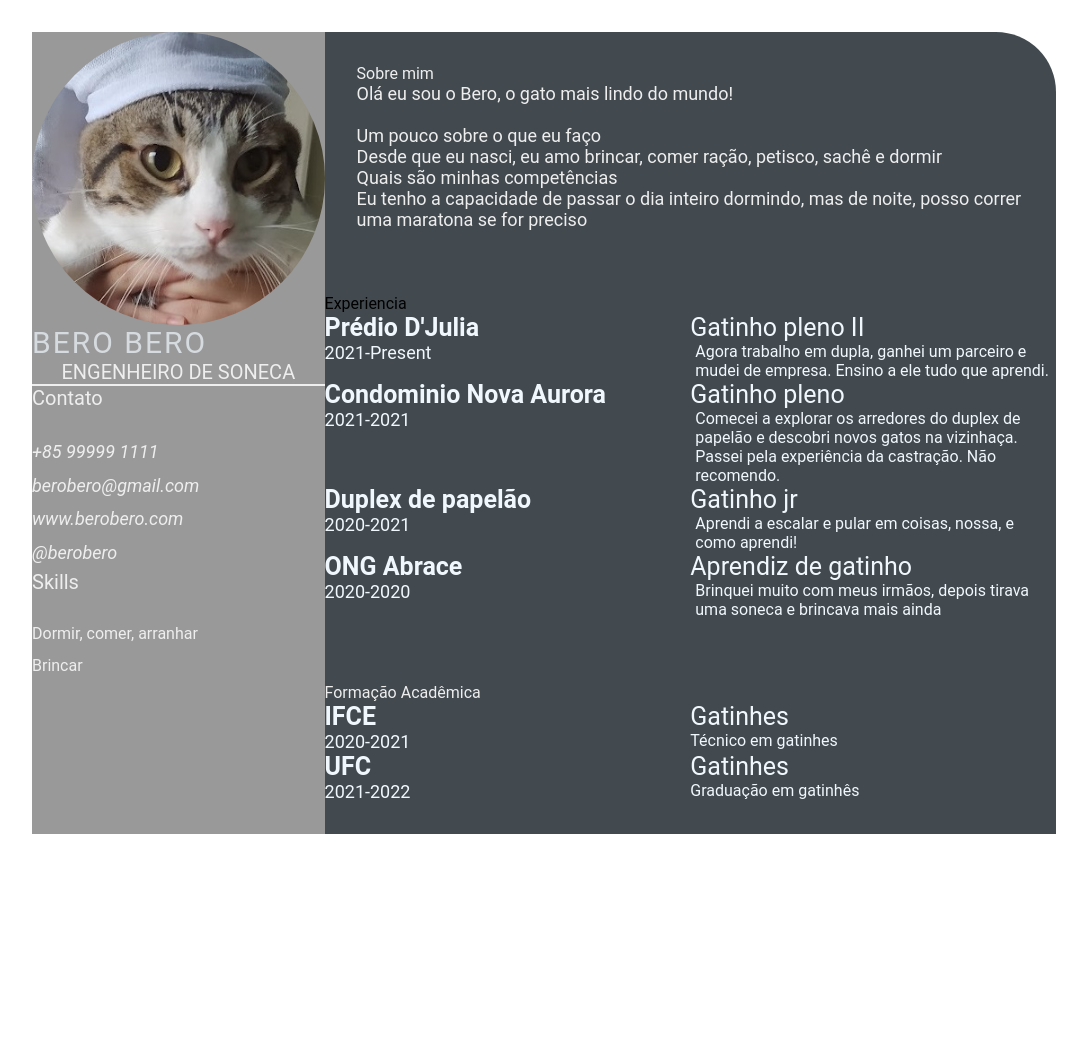
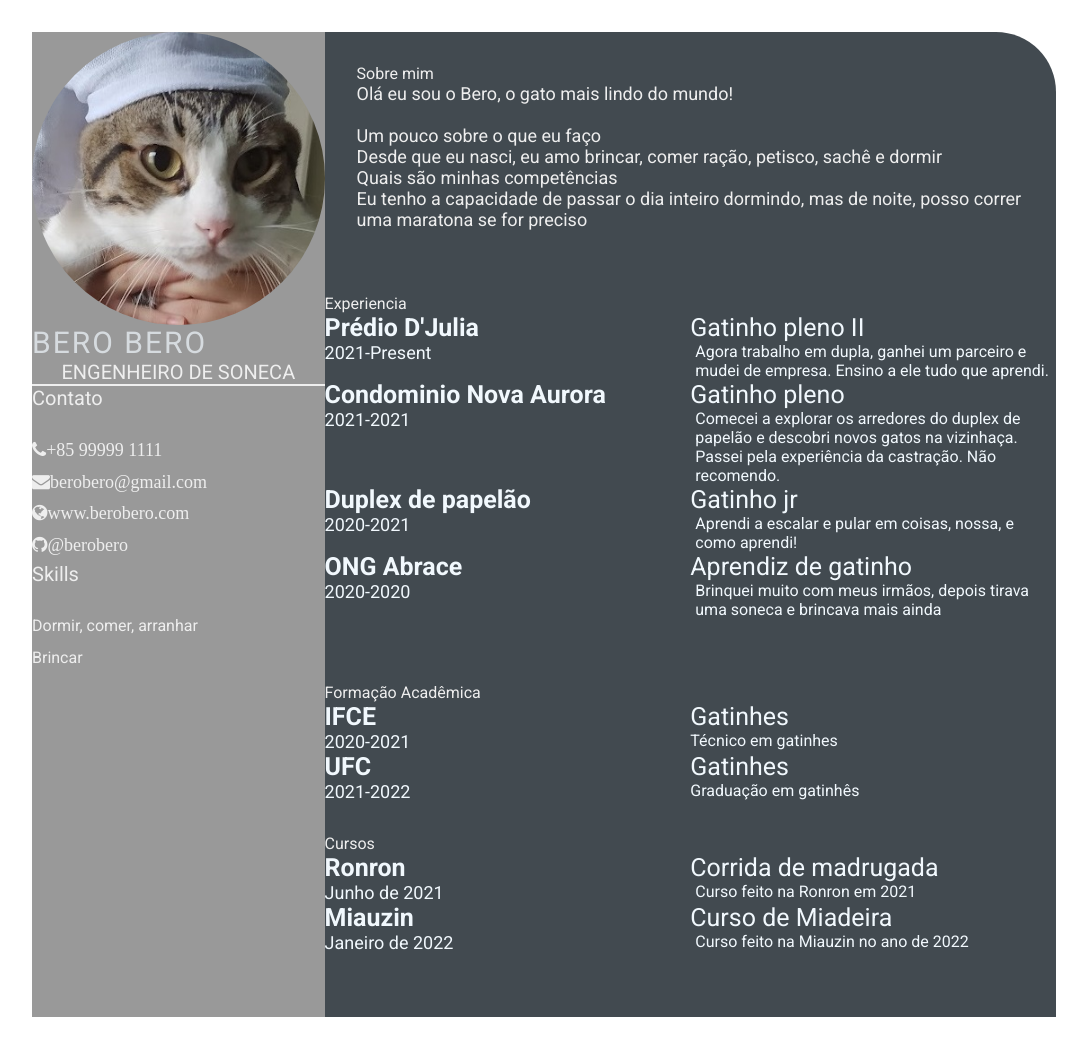
Before and after one commit to vitoriafacundo/devweekgit.io, a plain HTML site: page aula06/index.html in a window 1280 px wide. Shown: the whole page, without its empty margins (96-1183 px from the left). Before the commit the page ends 866 px from the top, so only its background shows below. Drawn offline with Linux system fonts and the light colour scheme.

Commit message:
fazendo ajustes

```diff
--- a/aula06/index.html
+++ b/aula06/index.html
@@ -5,6 +5,13 @@
     <meta name="viewport" content="width=device-width, initial-scale=1.0">
     <title>Bero Bero</title>
 
+    <!-- Google font  -->
+    <link rel="preconnect" href="https://fonts.googleapis.com">
+    <link rel="preconnect" href="https://fonts.gstatic.com" crossorigin>
+    <link href="https://fonts.googleapis.com/css2?family=Roboto:ital,wght@0,100;0,300;0,400;0,700;1,100;1,300;1,400;1,700&display=swap" rel="stylesheet">
+
+    <!-- font-awesome -->
+    <link rel="stylesheet" href="https://cdnjs.cloudflare.com/ajax/libs/font-awesome/4.7.0/css/font-awesome.min.css">
 
     <link rel="stylesheet" href="style.css">
 </head>
@@ -54,7 +61,7 @@
             </div>
 
             <section class="experience gap">
-                <div>
+                <div class="right-title">
                     Experiencia
                 </div>
                 <div class="experience-contents">
@@ -131,6 +138,31 @@
                     <p class="educationp-desc">Graduação em gatinhês</p>
                 </div>
         </div>
+
+            <section class="awards gap">
+                <div class="right-title">Cursos</div>
+                <div class="awards-contents">
+                    <div class="awards-left">
+                        <p class="awards-company-name">Ronron</p>
+                        <p class="awards-time-period">Junho de 2021</p>
+                    </div>
+
+                    <div class="awards-right">
+                        <p class="awards-name">Corrida de madrugada</p>
+                        <p class="awards-desc">Curso feito na Ronron em 2021</p>
+                    </div>
+
+                    <div class="awards-left">
+                        <p class="awards-company-name">Miauzin</p>
+                        <p class="awards-time-period">Janeiro de 2022</p>
+                    </div>
+
+                    <div class="awards-right">
+                        <p class="awards-name">Curso de Miadeira</p>
+                        <p class="awards-desc">Curso feito na Miauzin no ano de 2022</p>
+                    </div>
+                </div>
+            </section>
         </section>
    </main>
 </body>
```
